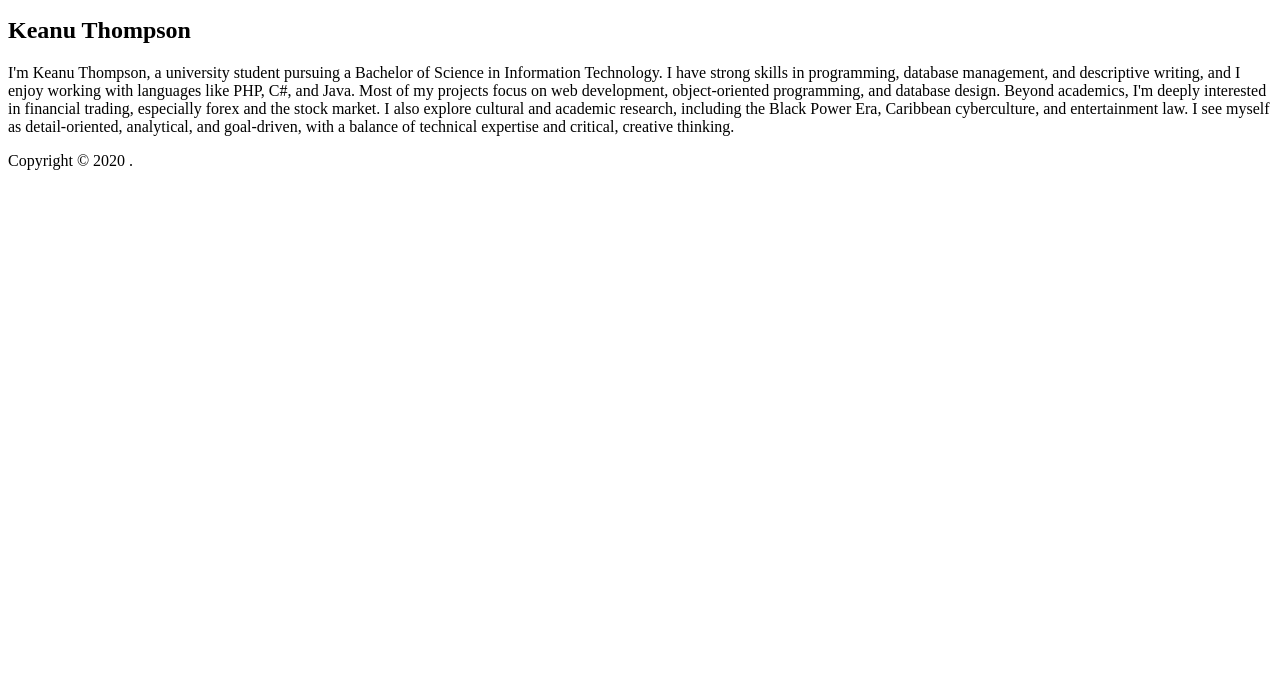
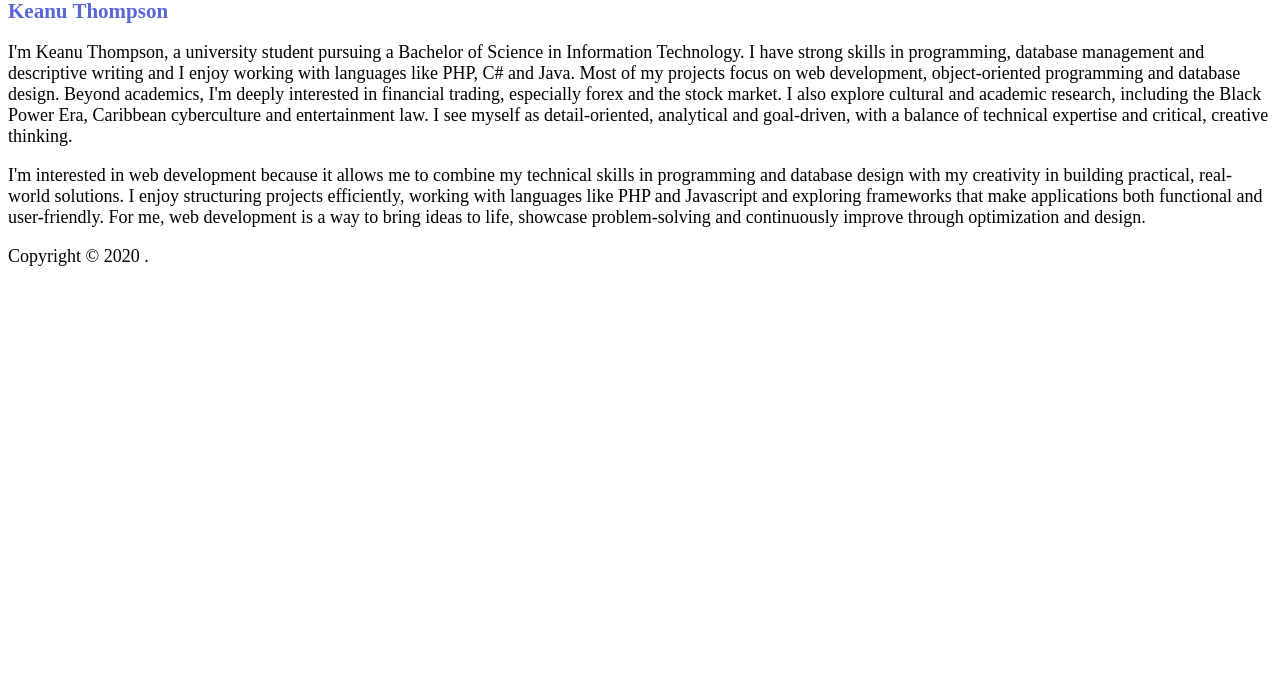
Before and after one commit to keanuty/info2180-lab1, a plain HTML site: page index.html in a window 1280 px wide. Shown: the part 101-800 px from the top of the page. Drawn offline with Linux system fonts and the light colour scheme.

Commit message:
Added stylesheet and another paragraph

```diff
--- a/index.html
+++ b/index.html
@@ -10,36 +10,56 @@
 
     <title>INFO2180 Lab 1</title>
 
+    <link rel="stylesheet" href="style.css">
+
 </head>
 
 <body>
 
     <header>
+
         <h1>INFO2180 Lab 1</h1>
         <p>This is a simple webpage for Lab 1 of INFO2180.</p>
+
     </header>
 
     <main>
+
         <h2>Keanu Thompson</h2>
 
         <p>
 
             I'm Keanu Thompson, a university student pursuing a Bachelor of Science
             in Information Technology. I have strong skills in programming, database
-            management, and descriptive writing, and I enjoy working with languages
-            like PHP, C#, and Java. Most of my projects focus on web development,
-            object-oriented programming, and database design. Beyond academics, I'm
+            management and descriptive writing and I enjoy working with languages
+            like PHP, C# and Java. Most of my projects focus on web development,
+            object-oriented programming and database design. Beyond academics, I'm
             deeply interested in financial trading, especially forex and the stock market.
             I also explore cultural and academic research, including the Black Power Era,
-            Caribbean cyberculture, and entertainment law. I see myself as detail-oriented,
-            analytical, and goal-driven, with a balance of technical expertise and critical,
+            Caribbean cyberculture and entertainment law. I see myself as detail-oriented,
+            analytical and goal-driven, with a balance of technical expertise and critical,
             creative thinking.
 
         </p>
+
+        <p>
+
+            I'm interested in web development because it allows me to combine my technical
+            skills in programming and database design with my creativity in building practical,
+            real-world solutions. I enjoy structuring projects efficiently, working with
+            languages like PHP and Javascript and exploring frameworks that make applications
+            both functional and user-friendly. For me, web development is a way to bring ideas
+            to life, showcase problem-solving and continuously improve through optimization and
+            design.
+
+        </p>
+
     </main>
 
     <footer>
+
         <p>Copyright &copy; 2020 <Your Name>.</p>
+
     </footer>
 
 </body>
--- /dev/null
+++ b/style.css
@@ -0,0 +1,16 @@
+h1
+{
+    font-size: 24px;
+    color: #38B2AC;
+}
+
+h2
+{
+    font-size: 21px;
+    color: #5A67D8;
+}
+
+p
+{
+    font-size: 18px;
+}
```
